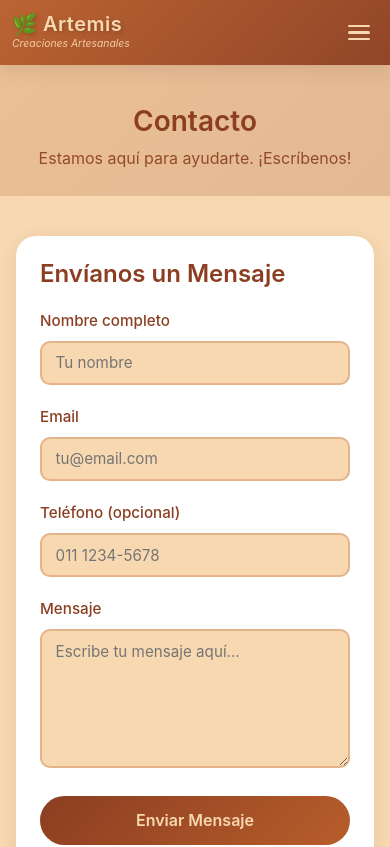
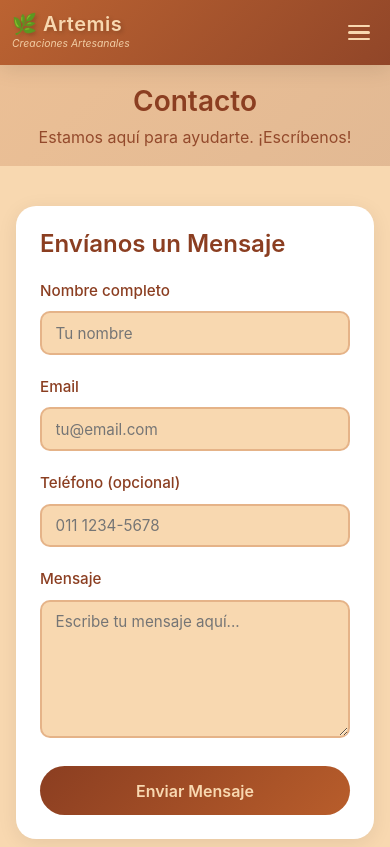
Before and after one commit to campe111/Artemis-creaciones, a React (Vite) app: page /contacto in a window 390 px wide. Shown: the top 847 px of the page. Built offline with nearby package versions, Linux system fonts and the light colour scheme.

Commit message:
Ajustes de UI/UX

```diff
--- a/src/pages/Contacto.css
+++ b/src/pages/Contacto.css
@@ -4,14 +4,14 @@
 
 .contacto-header {
   background: linear-gradient(135deg, rgba(184, 93, 43, 0.2) 0%, rgba(139, 62, 33, 0.2) 100%);
-  padding: 4rem 0 3rem;
+  padding: 2rem 0 1.5rem;
   text-align: center;
 }
 
 .contacto-header h1 {
   font-size: 3rem;
   color: var(--color-dark-brown);
-  margin: 0 0 0.5rem 0;
+  margin: 0 0 0.4rem 0;
   font-weight: 600;
 }
 
@@ -219,7 +219,7 @@
   }
 
   .contacto-header {
-    padding: 3rem 0 2rem;
+    padding: 1.5rem 0 1.25rem;
   }
 
   .contacto-header h1 {
@@ -287,7 +287,7 @@
   }
 
   .contacto-header {
-    padding: 2.5rem 0 1.5rem;
+    padding: 1.25rem 0 1rem;
   }
 
   .contacto-header h1 {
--- a/src/pages/Sobre.css
+++ b/src/pages/Sobre.css
@@ -4,14 +4,14 @@
 
 .sobre-header {
   background: linear-gradient(135deg, rgba(184, 93, 43, 0.2) 0%, rgba(139, 62, 33, 0.2) 100%);
-  padding: 4rem 0 3rem;
+  padding: 2rem 0 1.5rem;
   text-align: center;
 }
 
 .sobre-header h1 {
   font-size: 3rem;
   color: var(--color-dark-brown);
-  margin: 0 0 0.5rem 0;
+  margin: 0 0 0.4rem 0;
   font-weight: 600;
 }
 
@@ -156,7 +156,7 @@
   }
 
   .sobre-header {
-    padding: 3rem 0 2rem;
+    padding: 1.5rem 0 1.25rem;
   }
 
   .sobre-header h1 {
@@ -211,7 +211,7 @@
   }
 
   .sobre-header {
-    padding: 2.5rem 0 1.5rem;
+    padding: 1.25rem 0 1rem;
   }
 
   .sobre-header h1 {
```
